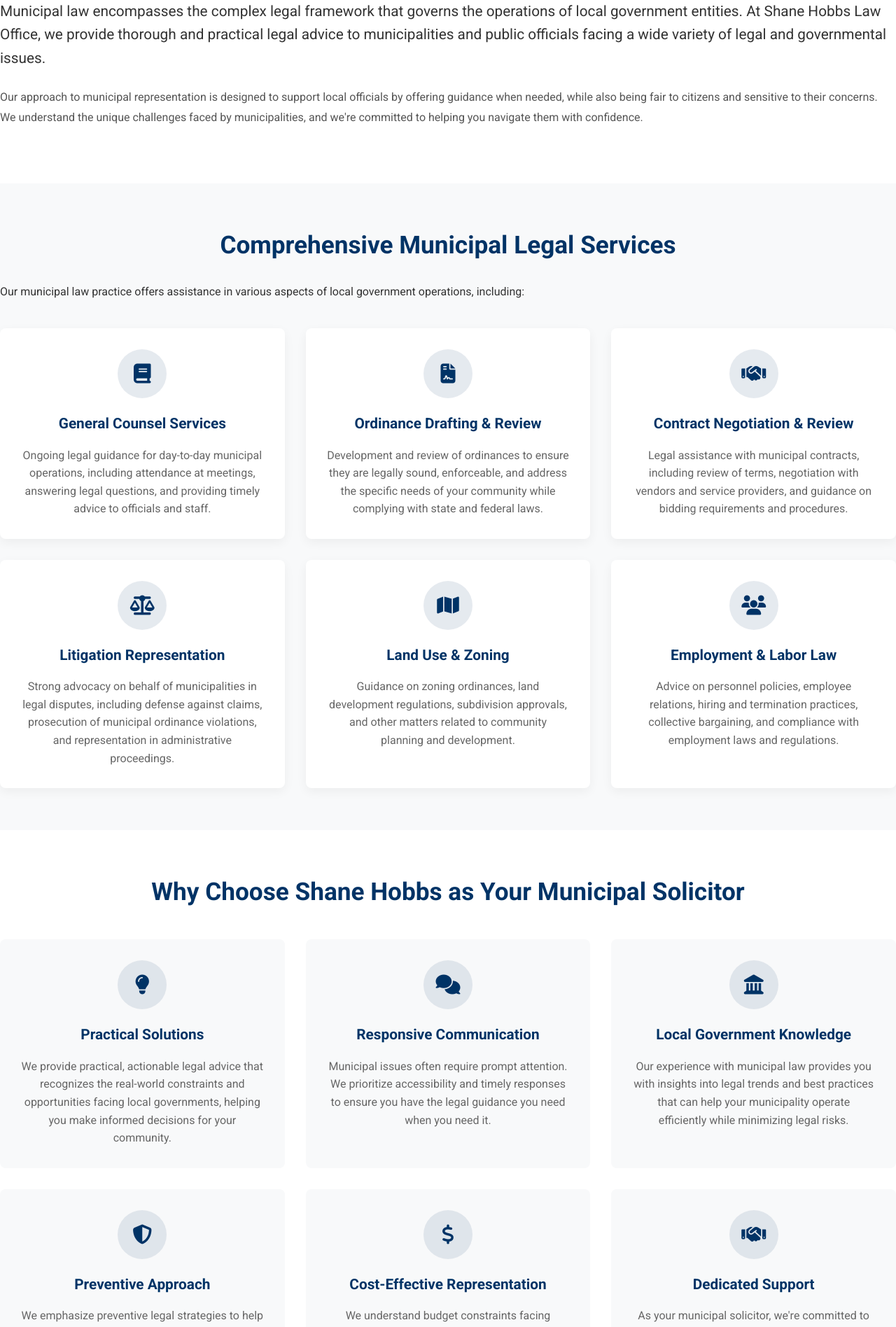
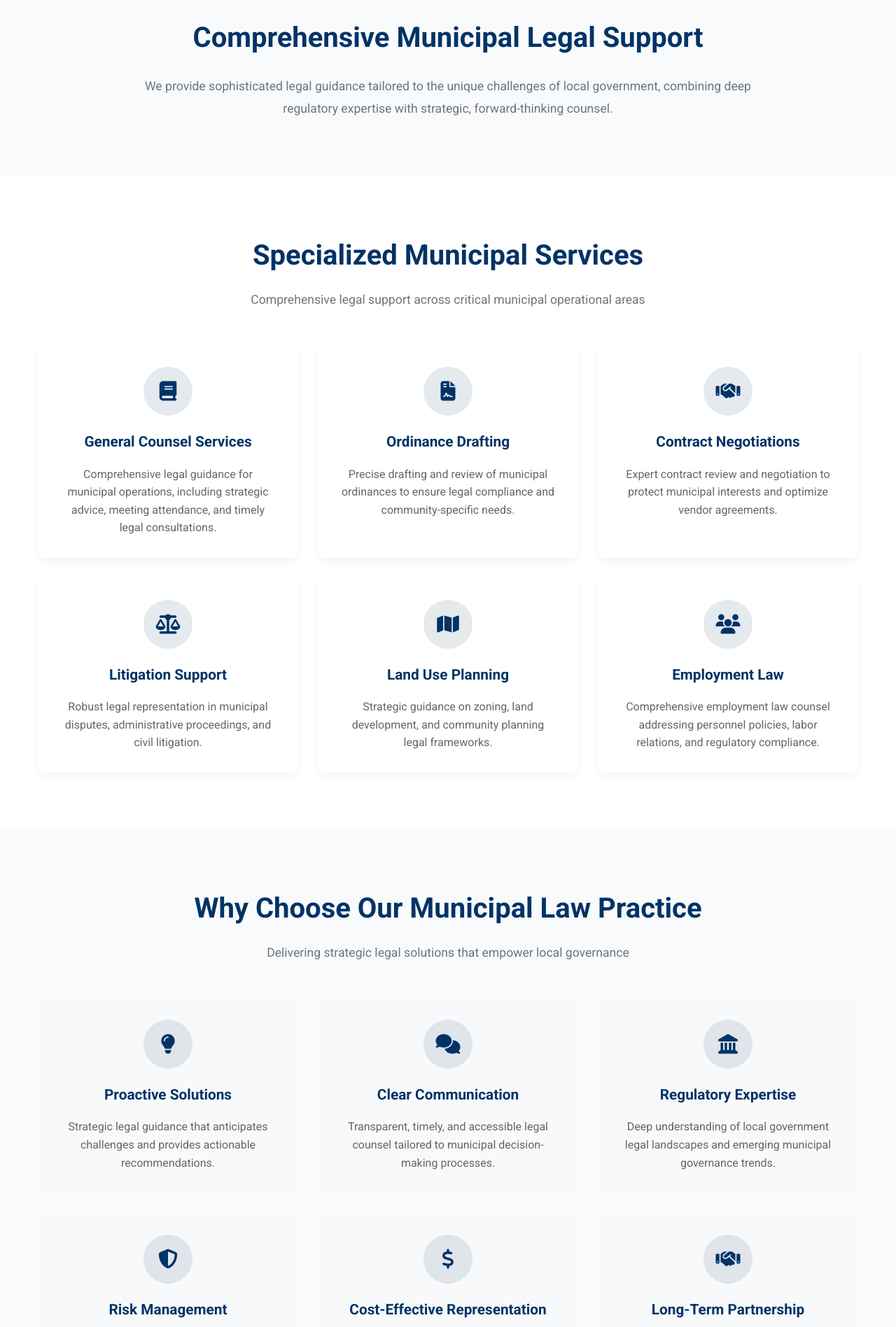
Before and after one commit to AndrewOchs/hobbs-law-website, a React (Vite) app: page /municipal-law in a window 1280 px wide. Shown: the part 460-2356 px from the top of the page at 70% size. Built offline with nearby package versions, Linux system fonts and the light colour scheme.

Commit message:
design fixes

```diff
--- a/src/components/MunicipalLaw/MunicipalLaw.css
+++ b/src/components/MunicipalLaw/MunicipalLaw.css
@@ -1,163 +1,129 @@
-/* Municipal Law Page Styles */
-
+/* Municipal Law Page Refined Styles */
 .municipal-law-page {
   font-family: 'Roboto', sans-serif;
+  color: #2c3e50;
+  line-height: 1.7;
 }
 
-  /* Practice Intro Section */
-  .practice-intro {
-    padding: 60px 0;
+.container {
+  max-width: 1200px;
+  margin: 0 auto;
+  padding: 0 15px;
+}
+
+.section {
+  padding: 80px 0;
   background-color: white;
 }
 
-  .practice-intro .lead {
-    font-size: 1.3rem;
-    color: #333;
-    margin-bottom: 25px;
-    line-height: 1.6;
+.section:nth-child(even) {
+  background-color: #f9fafb;
 }
 
-  .practice-intro p {
-    color: #555;
-    line-height: 1.8;
-    margin-bottom: 20px;
+.section-header {
+  text-align: center;
+  margin-bottom: 50px;
 }
 
-  /* Areas Covered Section */
-  .areas-covered {
-    padding: 60px 0;
-    background-color: #f8f9fa;
+.section-header h2 {
+  color: #003366;
+  font-size: 2.5rem;
+  margin-bottom: 15px;
+  font-weight: 700;
 }
 
-  .areas-covered h2 {
-    color: #003366;
-    margin-bottom: 25px;
-    font-size: 2.2rem;
-    text-align: center;
-  }
-
-  .areas-covered > p {
-    text-align: center;
-    margin-bottom: 40px;
+.section-header p {
+  color: #6c757d;
+  max-width: 800px;
+  margin: 0 auto;
   font-size: 1.1rem;
 }
 
-  .services-grid {
-    display: grid;
-    grid-template-columns: repeat(auto-fill, minmax(300px, 1fr));
-    gap: 30px;
-    margin-top: 40px;
+.section-content {
+  text-align: center;
+  max-width: 900px;
+  margin: 0 auto;
 }
 
-  /* Why Choose Us Section */
-  .why-choose {
-    padding: 60px 0;
-    background-color: white;
+.section-title {
+  color: #003366;
+  font-size: 2.5rem;
+  margin-bottom: 20px;
+  font-weight: 700;
 }
 
-  .why-choose h2 {
-    color: #003366;
-    margin-bottom: 40px;
-    font-size: 2.2rem;
-    text-align: center;
+.section-description {
+  color: #6c757d;
+  font-size: 1.1rem;
+  line-height: 1.8;
 }
 
+.services-grid,
 .benefits-grid {
   display: grid;
-    grid-template-columns: repeat(auto-fill, minmax(300px, 1fr));
+  grid-template-columns: repeat(3, 1fr);
   gap: 30px;
-    margin-top: 40px;
-  }
-
-  /* Municipal Law Approach Section */
-  .municipal-law-approach {
-    padding: 60px 0;
-    background-color: #f8f9fa;
-  }
-
-  .municipal-law-approach h2 {
-    color: #003366;
-    margin-bottom: 40px;
-    font-size: 2.2rem;
-    text-align: center;
 }
 
 .approach-steps {
   display: flex;
   flex-direction: column;
-    gap: 30px;
-  }
-
-  /* Key Considerations Section */
-  .key-considerations {
-    padding: 60px 0;
-    background-color: white;
-  }
-
-  .key-considerations h2 {
-    color: #003366;
-    margin-bottom: 40px;
-    font-size: 2.2rem;
-    text-align: center;
+  gap: 25px;
+  max-width: 800px;
+  margin: 0 auto;
 }
 
 .considerations-content {
-    display: flex;
-    flex-direction: column;
+  display: grid;
+  grid-template-columns: repeat(2, 1fr);
   gap: 30px;
-  }
-
-  /* Client Commitment Section */
-  .client-commitment {
-    padding: 60px 0;
-    background-color: #f8f9fa;
-  }
-
-  .client-commitment h2 {
-    color: #003366;
-    margin-bottom: 25px;
-    font-size: 2.2rem;
-  }
-
-  .client-commitment p {
-    color: #555;
-    line-height: 1.8;
-    margin-bottom: 20px;
+  max-width: 1000px;
+  margin: 0 auto;
 }
 
 /* Responsive Adjustments */
-  @media (max-width: 992px) {
+@media (max-width: 1024px) {
   .services-grid,
   .benefits-grid {
-      grid-template-columns: repeat(auto-fill, minmax(250px, 1fr));
+    grid-template-columns: repeat(2, 1fr);
+  }
+
+  .considerations-content {
+    grid-template-columns: 1fr;
   }
 }
 
 @media (max-width: 768px) {
-    .practice-intro .lead {
-      font-size: 1.2rem;
+  .section {
+    padding: 50px 0;
   }
 
-    .areas-covered h2,
-    .why-choose h2,
-    .municipal-law-approach h2,
-    .key-considerations h2,
-    .client-commitment h2 {
+  .section-header h2 {
     font-size: 2rem;
   }
-  }
 
-  @media (max-width: 480px) {
   .services-grid,
   .benefits-grid {
     grid-template-columns: 1fr;
   }
 
-    .areas-covered h2,
-    .why-choose h2,
-    .municipal-law-approach h2,
-    .key-considerations h2,
-    .client-commitment h2 {
-      font-size: 1.8rem;
+  .section-title {
+    font-size: 2rem;
   }
 }
+
+/* Additional subtle animations */
+.service-item,
+.benefit-item,
+.approach-step,
+.consideration-item {
+  transition: transform 0.3s ease, box-shadow 0.3s ease;
+}
+
+.service-item:hover,
+.benefit-item:hover,
+.approach-step:hover,
+.consideration-item:hover {
+  transform: translateY(-5px);
+  box-shadow: 0 10px 25px rgba(0, 0, 0, 0.1);
+}
--- a/src/components/MunicipalLaw/MunicipalLaw.jsx
+++ b/src/components/MunicipalLaw/MunicipalLaw.jsx
@@ -13,37 +13,37 @@ const MunicipalLaw = () => {
       id: 1,
       icon: "book",
       title: "General Counsel Services",
-      description: "Ongoing legal guidance for day-to-day municipal operations, including attendance at meetings, answering legal questions, and providing timely advice to officials and staff."
+      description: "Comprehensive legal guidance for municipal operations, including strategic advice, meeting attendance, and timely legal consultations."
     },
     {
       id: 2,
       icon: "file-contract",
-      title: "Ordinance Drafting & Review",
-      description: "Development and review of ordinances to ensure they are legally sound, enforceable, and address the specific needs of your community while complying with state and federal laws."
+      title: "Ordinance Drafting",
+      description: "Precise drafting and review of municipal ordinances to ensure legal compliance and community-specific needs."
     },
     {
       id: 3,
       icon: "handshake",
-      title: "Contract Negotiation & Review",
-      description: "Legal assistance with municipal contracts, including review of terms, negotiation with vendors and service providers, and guidance on bidding requirements and procedures."
+      title: "Contract Negotiations",
+      description: "Expert contract review and negotiation to protect municipal interests and optimize vendor agreements."
     },
     {
       id: 4,
       icon: "balance-scale",
-      title: "Litigation Representation",
-      description: "Strong advocacy on behalf of municipalities in legal disputes, including defense against claims, prosecution of municipal ordinance violations, and representation in administrative proceedings."
+      title: "Litigation Support",
+      description: "Robust legal representation in municipal disputes, administrative proceedings, and civil litigation."
     },
     {
       id: 5,
       icon: "map",
-      title: "Land Use & Zoning",
-      description: "Guidance on zoning ordinances, land development regulations, subdivision approvals, and other matters related to community planning and development."
+      title: "Land Use Planning",
+      description: "Strategic guidance on zoning, land development, and community planning legal frameworks."
     },
     {
       id: 6,
       icon: "users",
-      title: "Employment & Labor Law",
-      description: "Advice on personnel policies, employee relations, hiring and termination practices, collective bargaining, and compliance with employment laws and regulations."
+      title: "Employment Law",
+      description: "Comprehensive employment law counsel addressing personnel policies, labor relations, and regulatory compliance."
     }
   ];
 
@@ -51,38 +51,38 @@ const MunicipalLaw = () => {
     {
       id: 1,
       icon: "lightbulb",
-      title: "Practical Solutions",
-      description: "We provide practical, actionable legal advice that recognizes the real-world constraints and opportunities facing local governments, helping you make informed decisions for your community."
+      title: "Proactive Solutions",
+      description: "Strategic legal guidance that anticipates challenges and provides actionable recommendations."
     },
     {
       id: 2,
       icon: "comments",
-      title: "Responsive Communication",
-      description: "Municipal issues often require prompt attention. We prioritize accessibility and timely responses to ensure you have the legal guidance you need when you need it."
+      title: "Clear Communication",
+      description: "Transparent, timely, and accessible legal counsel tailored to municipal decision-making processes."
     },
     {
       id: 3,
       icon: "landmark",
-      title: "Local Government Knowledge",
-      description: "Our experience with municipal law provides you with insights into legal trends and best practices that can help your municipality operate efficiently while minimizing legal risks."
+      title: "Regulatory Expertise",
+      description: "Deep understanding of local government legal landscapes and emerging municipal governance trends."
     },
     {
       id: 4,
       icon: "shield-alt",
-      title: "Preventive Approach",
-      description: "We emphasize preventive legal strategies to help municipalities avoid costly disputes and liability issues before they arise."
+      title: "Risk Management",
+      description: "Comprehensive risk assessment and mitigation strategies to protect municipal interests."
     },
     {
       id: 5,
       icon: "dollar-sign",
       title: "Cost-Effective Representation",
-      description: "We understand budget constraints facing municipalities and strive to provide efficient, cost-effective legal services that maximize value for taxpayer dollars."
+      description: "Efficient legal services designed to maximize value and minimize unnecessary expenditures."
     },
     {
       id: 6,
       icon: "handshake",
-      title: "Dedicated Support",
-      description: "As your municipal solicitor, we're committed to building a long-term relationship based on trust, reliability, and a deep understanding of your community's specific needs and goals."
+      title: "Long-Term Partnership",
+      description: "Committed to building lasting relationships focused on your municipality's sustained success."
     }
   ];
 
@@ -90,89 +90,84 @@ const MunicipalLaw = () => {
     {
       id: 1,
       stepNumber: 1,
-      title: "Understanding Your Municipality",
-      description: "We begin by gaining a thorough understanding of your municipality's unique characteristics, challenges, and objectives. This foundational knowledge enables us to provide legal counsel that is tailored to your specific circumstances."
+      title: "Comprehensive Assessment",
+      description: "Conducting an in-depth analysis of your municipality's unique legal landscape, challenges, and strategic objectives."
     },
     {
       id: 2,
       stepNumber: 2,
-      title: "Proactive Legal Guidance",
-      description: "Rather than simply reacting to problems as they arise, we work proactively to identify potential legal issues and provide guidance to prevent complications. This approach helps maintain continuity in municipal operations and minimizes legal disruptions."
+      title: "Preventative Strategy",
+      description: "Developing proactive legal frameworks to anticipate and mitigate potential issues before they escalate."
     },
     {
       id: 3,
       stepNumber: 3,
-      title: "Practical Solutions",
-      description: "When legal challenges do arise, we focus on developing practical, implementable solutions that advance your municipality's interests while respecting legal requirements and citizen concerns."
+      title: "Tailored Solutions",
+      description: "Crafting precise, legally sound solutions that align with your municipality's specific needs and community values."
     },
     {
       id: 4,
       stepNumber: 4,
-      title: "Clear Communication",
-      description: "We explain complex legal concepts in straightforward terms, ensuring that municipal officials and staff fully understand the legal implications of their actions and decisions."
+      title: "Transparent Guidance",
+      description: "Explaining complex legal concepts in clear, accessible language to empower municipal decision-makers."
     },
     {
       id: 5,
       stepNumber: 5,
-      title: "Ongoing Support",
-      description: "As laws and regulations evolve, we provide continuing education and updates to help you stay informed about changes that could impact your municipality's operations and compliance obligations."
+      title: "Continuous Support",
+      description: "Providing ongoing legal education and updates to keep your municipality ahead of evolving regulatory landscapes."
     }
   ];
 
   const considerationItems = [
     {
       id: 1,
-      title: "Sunshine Act Compliance",
-      description: "Public meetings must be conducted in compliance with Pennsylvania's Sunshine Act, which requires transparency in government decision-making. We provide guidance on meeting procedures, executive sessions, and public participation requirements to ensure compliance and avoid procedural challenges."
+      title: "Transparency Compliance",
+      description: "Ensuring rigorous adherence to open meeting laws and public disclosure requirements, maintaining community trust."
     },
     {
       id: 2,
-      title: "Right-to-Know Law",
-      description: "Municipalities must respond appropriately to Right-to-Know requests while protecting sensitive information. We assist in developing efficient procedures for handling requests, determining which records are subject to disclosure, and properly responding within statutory timeframes."
+      title: "Information Management",
+      description: "Strategic guidance on managing public records, balancing transparency with necessary confidentiality."
     },
     {
       id: 3,
-      title: "Public Bidding Requirements",
-      description: "Local governments must adhere to specific procedures when contracting for goods and services. We advise on compliance with bidding and procurement laws to ensure transparent, fair processes that protect municipal interests while fulfilling legal obligations."
+      title: "Procurement Integrity",
+      description: "Comprehensive oversight of bidding processes to guarantee fair, competitive, and legally compliant municipal contracts."
     },
     {
       id: 4,
-      title: "Municipal Liability",
-      description: "Understanding potential sources of municipal liability and implementing risk management strategies is essential. We help identify areas of exposure and develop policies and practices that reduce liability risks while maintaining effective municipal services."
+      title: "Risk Mitigation",
+      description: "Identifying and strategically addressing potential legal vulnerabilities to protect municipal resources."
     }
   ];
 
   return (
     <div className="municipal-law-page">
       <PageHero
-        title="Municipal Law"
-        subtitle="Experienced legal counsel for local governments and public entities"
+        title="Municipal Law Services"
+        subtitle="Strategic Legal Counsel for Local Governments"
         backgroundImage="/images/courthouse.jpg"
       />
 
-      <section className="practice-intro">
+      <section className="section practice-intro">
         <div className="container">
-          <div className="row">
-            <div className="col-lg-10 offset-lg-1">
-              <p className="lead">
-                Municipal law encompasses the complex legal framework that governs the operations of local government entities. At Shane Hobbs Law Office, we provide thorough and practical legal advice to municipalities and public officials facing a wide variety of legal and governmental issues.
+          <div className="section-content">
+            <h2 className="section-title">Comprehensive Municipal Legal Support</h2>
+            <p className="section-description">
+              We provide sophisticated legal guidance tailored to the unique challenges of local government,
+              combining deep regulatory expertise with strategic, forward-thinking counsel.
             </p>
-
-              <p>
-                Our approach to municipal representation is designed to support local officials by offering guidance when needed, while also being fair to citizens and sensitive to their concerns. We understand the unique challenges faced by municipalities, and we're committed to helping you navigate them with confidence.
-              </p>
-            </div>
           </div>
         </div>
       </section>
 
-      <section className="areas-covered">
+      <section className="section services-section">
         <div className="container">
-          <div className="row">
-            <div className="col-lg-10 offset-lg-1">
-              <h2>Comprehensive Municipal Legal Services</h2>
-              <p>Our municipal law practice offers assistance in various aspects of local government operations, including:</p>
-
+          <div className="section-header">
+            <h2>Specialized Municipal Services</h2>
+            <p>Comprehensive legal support across critical municipal operational areas</p>
+          </div>
           <div className="services-grid">
             {serviceItems.map(item => (
               <ServiceItem
@@ -184,16 +179,14 @@ const MunicipalLaw = () => {
             ))}
           </div>
         </div>
-          </div>
-        </div>
       </section>
 
-      <section className="why-choose">
+      <section className="section benefits-section">
         <div className="container">
-          <div className="row">
-            <div className="col-lg-10 offset-lg-1">
-              <h2>Why Choose Shane Hobbs as Your Municipal Solicitor</h2>
-
+          <div className="section-header">
+            <h2>Why Choose Our Municipal Law Practice</h2>
+            <p>Delivering strategic legal solutions that empower local governance</p>
+          </div>
           <div className="benefits-grid">
             {benefitItems.map(item => (
               <BenefitItem
@@ -205,16 +198,14 @@ const MunicipalLaw = () => {
             ))}
           </div>
         </div>
-          </div>
-        </div>
       </section>
 
-      <section className="municipal-law-approach">
+      <section className="section approach-section">
         <div className="container">
-          <div className="row">
-            <div className="col-lg-10 offset-lg-1">
-              <h2>Our Approach to Municipal Representation</h2>
-
+          <div className="section-header">
+            <h2>Our Strategic Approach</h2>
+            <p>A methodical process designed to provide comprehensive municipal legal support</p>
+          </div>
           <div className="approach-steps">
             {approachSteps.map(step => (
               <ApproachStep
@@ -226,16 +217,14 @@ const MunicipalLaw = () => {
             ))}
           </div>
         </div>
-          </div>
-        </div>
       </section>
 
-      <section className="key-considerations">
+      <section className="section considerations-section">
         <div className="container">
-          <div className="row">
-            <div className="col-lg-10 offset-lg-1">
-              <h2>Key Legal Considerations for Municipalities</h2>
-
+          <div className="section-header">
+            <h2>Critical Legal Considerations</h2>
+            <p>Key focus areas for municipal legal compliance and risk management</p>
+          </div>
           <div className="considerations-content">
             {considerationItems.map(item => (
               <ConsiderationItem
@@ -246,31 +235,16 @@ const MunicipalLaw = () => {
             ))}
           </div>
         </div>
-          </div>
-        </div>
       </section>
 
-      <section className="client-commitment">
+      <section className="section cta-section">
         <div className="container">
-          <div className="row">
-            <div className="col-lg-10 offset-lg-1">
-              <h2>Our Commitment to You</h2>
-              <p>
-                Municipal leaders need sound legal advice from attorneys who can anticipate and address today's challenges. At Shane Hobbs Law Office, we're committed to providing the service and dedication your municipality needs to successfully serve its constituents.
-              </p>
-
-              <p>
-                Whether you need ongoing general counsel services or assistance with a specific legal issue, we're here to provide the knowledgeable, responsive legal representation your municipality deserves.
-              </p>
-
           <CtaBox
-                title="Let's Discuss Your Municipality's Legal Needs"
-                description="Contact Shane Hobbs Law Office today to learn how we can assist your municipality with effective, practical legal counsel that helps you achieve your community's goals."
-                buttonText="Schedule a Consultation"
-                buttonLink="#contact"
+            title="Enhance Your Municipal Governance"
+            description="Schedule a consultation to explore how our specialized legal services can strengthen your local government's legal framework."
+            buttonText="Request Consultation"
+            buttonLink="/contact"
           />
-            </div>
-          </div>
         </div>
       </section>
     </div>
```
Lines whose indentation alone changed are shown as unchanged.
